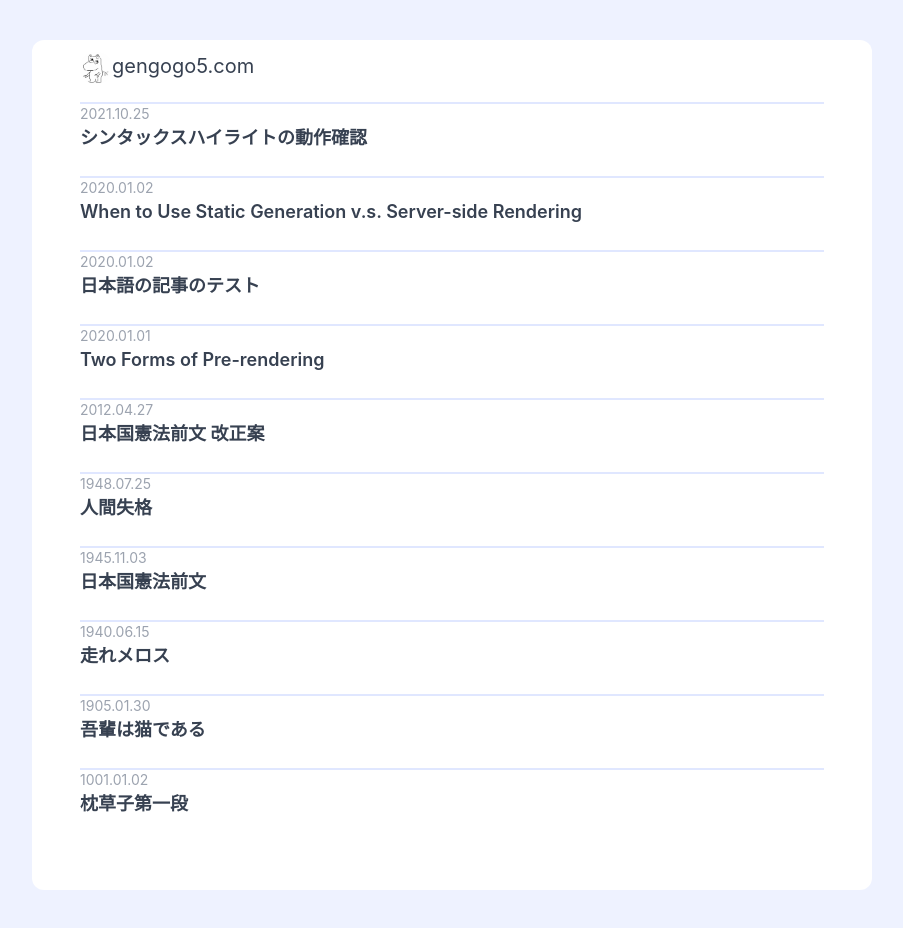
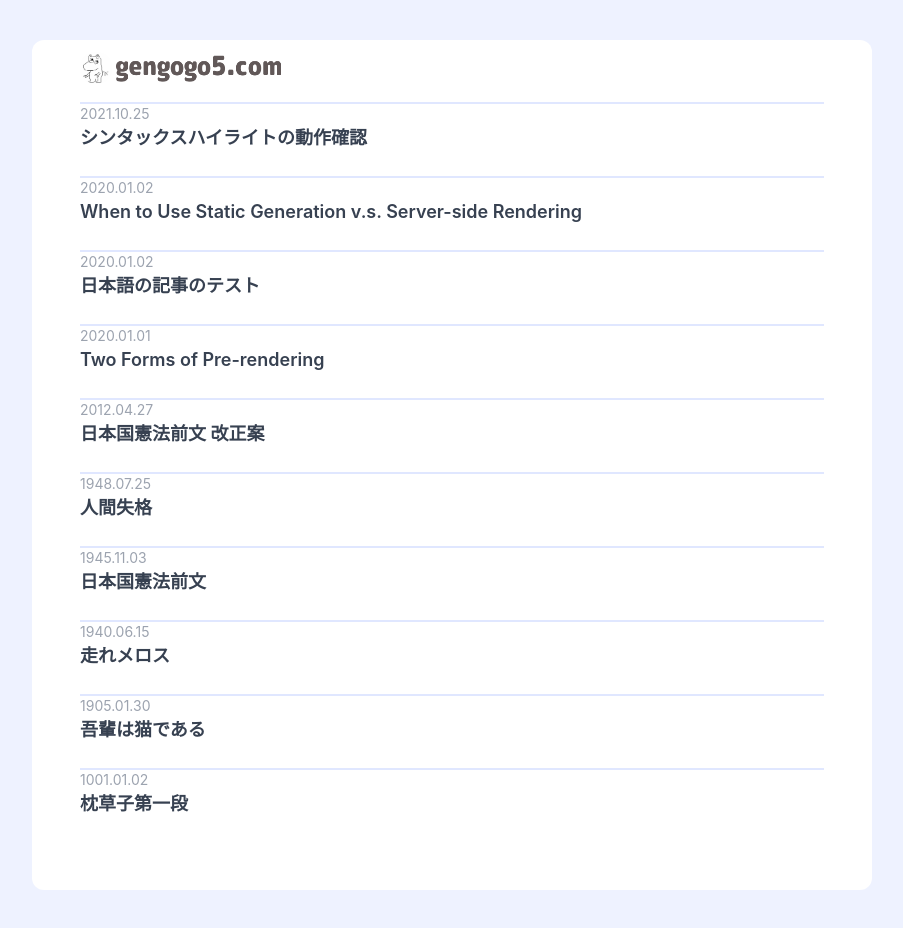
Before and after one commit to gengogo5/gengogo5.com, a Next.js app: page / in a window 1280 px wide. Shown: the top 928 px of the page, without its empty margins (188-1091 px from the left). Built offline with nearby package versions, Linux system fonts and the light colour scheme.

Commit message:
#17 サイトロゴ作成

```diff
--- a/components/layout.js
+++ b/components/layout.js
@@ -33,7 +33,12 @@ export default function Layout({ children, home }) {
                 height={32}
                 width={32}
               />
-              <span className="text-xl align-top">{siteName}</span>
+              <Image
+                priority
+                src="/images/sitelogo.png"
+                height={32}
+                width={180}
+              />
             </a>
           </Link>
         </div>
```
Also changed, not shown: public/images/sitelogo.png (added).
